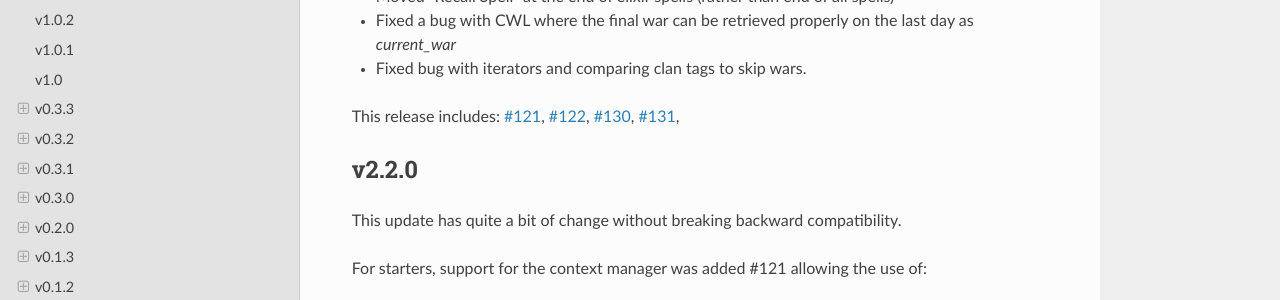
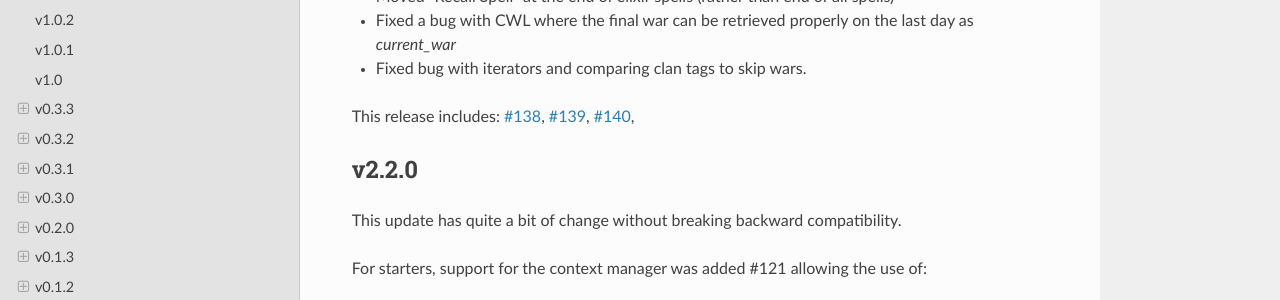
Before and after one commit to mathsman5133/coc.py, a Sphinx documentation site: the page built from docs/miscellaneous/changelog.rst, in a window 1280 px wide and 900 px high. Shown: the part 351-651 px from the top of the window. Built offline with Sphinx 7.4.7 and the Read the Docs theme 2.0.0, drawn with Linux system fonts in a browser that asks for light colours; pages that are not in the unit, such as notebooks, are missing from menus.

Commit message:
fix changelog

```diff
--- a/docs/miscellaneous/changelog.rst
+++ b/docs/miscellaneous/changelog.rst
@@ -19,10 +19,9 @@ Bugs Fixed:
 
 
 This release includes:
-`#121 <https://github.com/mathsman5133/coc.py/pull/121>`_,
-`#122 <https://github.com/mathsman5133/coc.py/pull/122>`_,
-`#130 <https://github.com/mathsman5133/coc.py/pull/130>`_,
-`#131 <https://github.com/mathsman5133/coc.py/pull/131>`_,
+`#138 <https://github.com/mathsman5133/coc.py/pull/138>`_,
+`#139 <https://github.com/mathsman5133/coc.py/pull/139>`_,
+`#140 <https://github.com/mathsman5133/coc.py/pull/140>`_,
 
 
 
```
